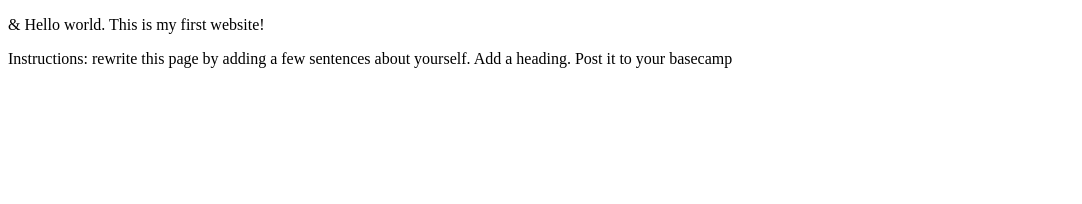
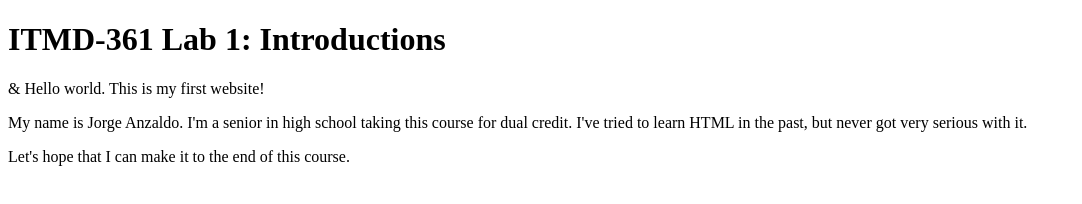
Before and after one commit to jaanzaldo/itmd-lab1, a plain HTML site: page index.html in a window 1280 px wide. Shown: the whole page, without its empty margins (0-1082 px from the left). Drawn offline with Linux system fonts and the light colour scheme.

Commit message:
Added sentences about myself, heading

```diff
--- a/index.html
+++ b/index.html
@@ -5,7 +5,9 @@
   <title>ITMD-361 Internet Technologies and Web Design</title>
 </head>
 <body>
+  <h1>ITMD-361 Lab 1: Introductions</h1>
   <p>&amp; Hello world. This is my first website!</p>
-  <p>Instructions: rewrite this page by adding a few sentences about yourself. Add a heading. Post it to your basecamp</p>
+  <p>My name is Jorge Anzaldo. I'm a senior in high school taking this course for dual credit. I've tried to learn HTML in the past, but never got very serious with it.</p>
+  <p>Let's hope that I can make it to the end of this course.</p>
 </body>
 </html>
```
